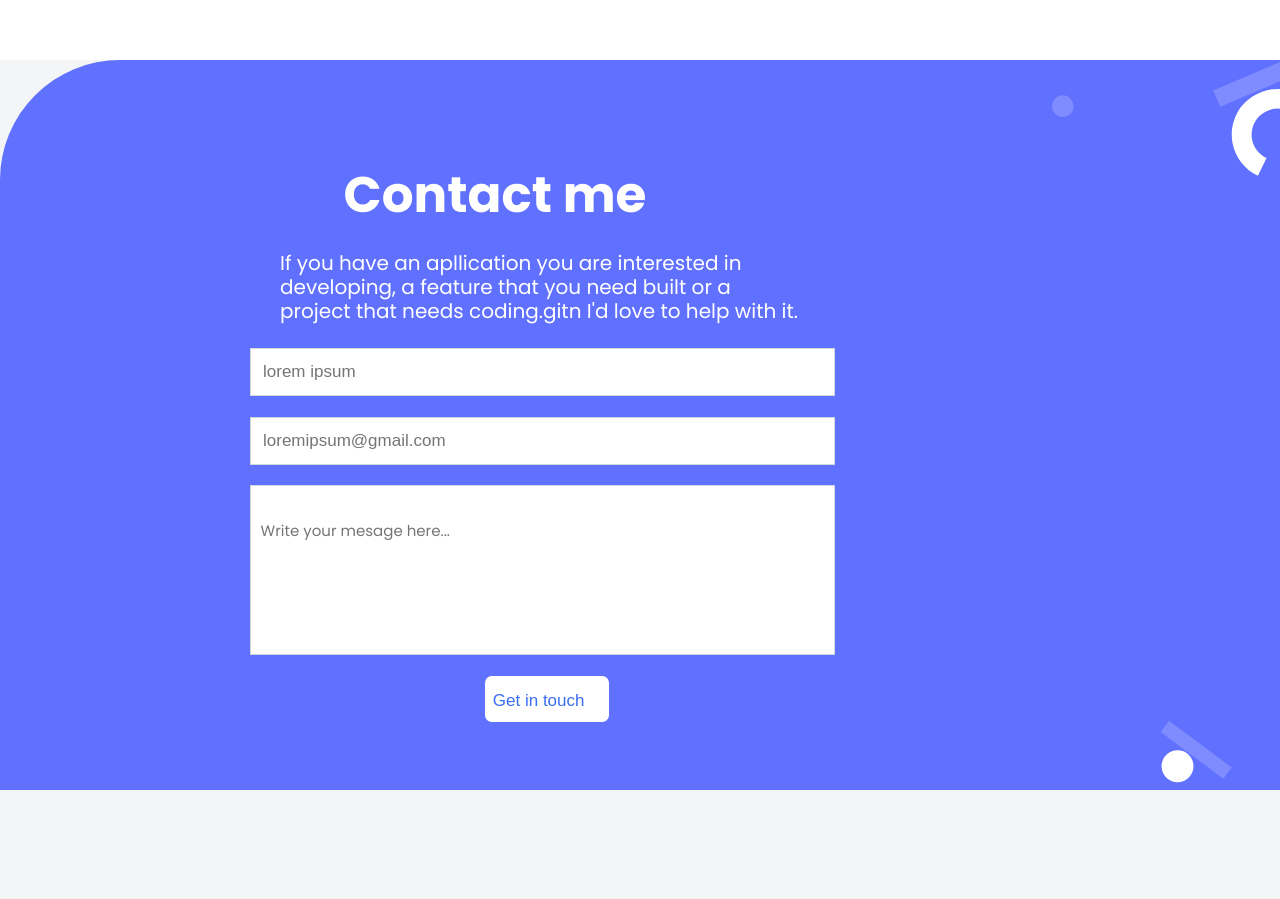
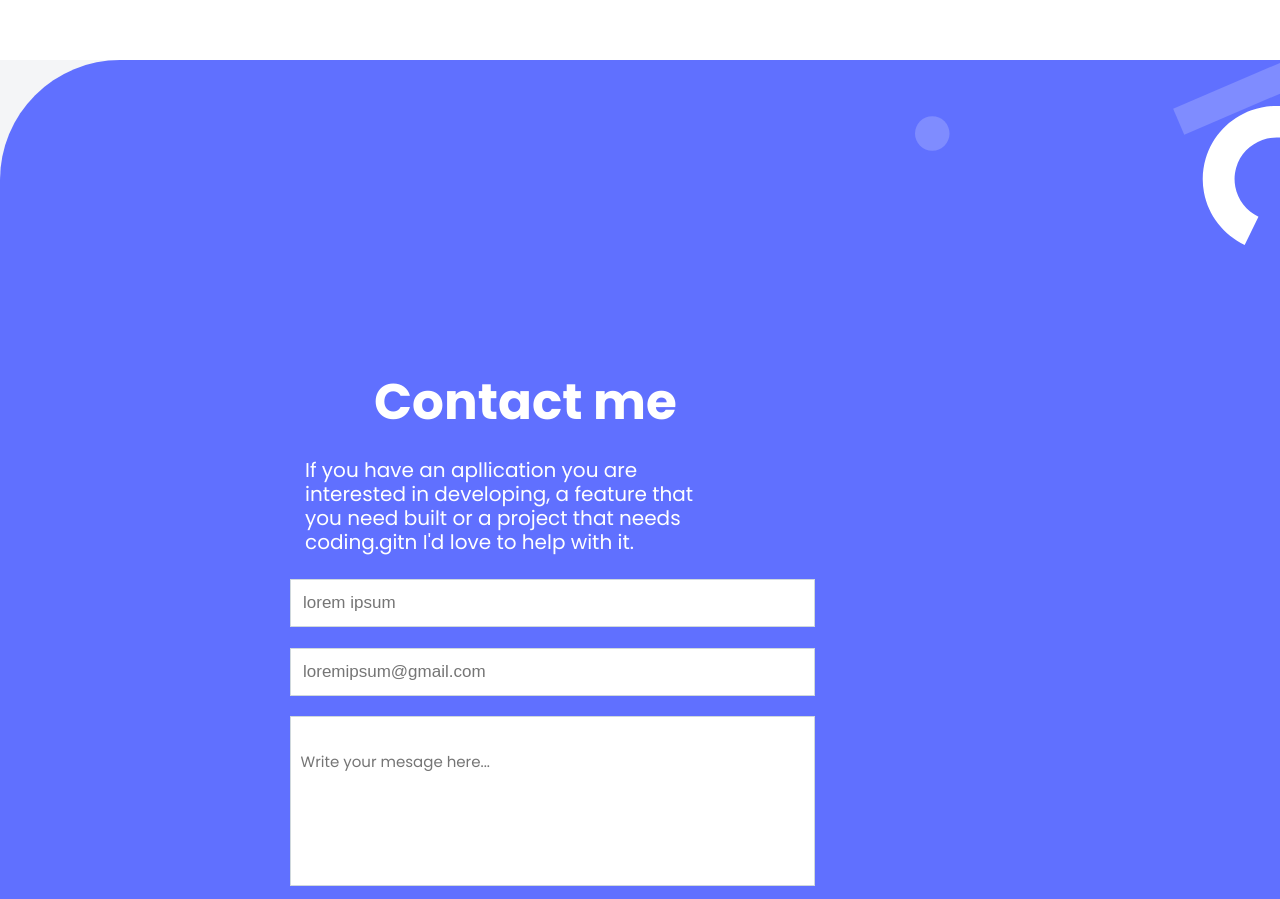
Before and after one commit to Eugeneiyukhun/Setup_and_Mobile_First, a website: page index.html in a window 1280 px wide. Shown: the part 4038-4937 px from the top of the page. Drawn offline with Linux system fonts and the light colour scheme.

Commit message:
Add changes to styles.css

```diff
--- a/styles.css
+++ b/styles.css
@@ -450,7 +450,7 @@ p {
   color: #fff;
 }
 
-@media screen and (min-width: 800px) {
+@media screen and (min-width: 768px) {
   body {
     font-size: 20px;
     line-height: 28px;
@@ -774,7 +774,7 @@ p {
     flex-direction: column;
     align-items: center;
     justify-content: center;
-    height: 730px;
+    height: 100%;
     background-color: #6070ff;
     background-image: url(./images/contact\ form\ shapes-mobile.svg);
     background-repeat: no-repeat;
@@ -786,7 +786,8 @@ p {
 
   .footer_container {
     margin-top: 100px;
-    padding: 140px 250px;
+    padding: 190px 290px;
+    align-content: center;
   }
 
   .footer_header {
@@ -836,8 +837,10 @@ p {
     border: 1px solid #cfd8dc;
   }
 
-  .footer-section p {
+  .footer_section p {
     font-size: 20px;
+    width: 75%;
+    margin-left: -5%;
   }
 
   .form-btn {
```
